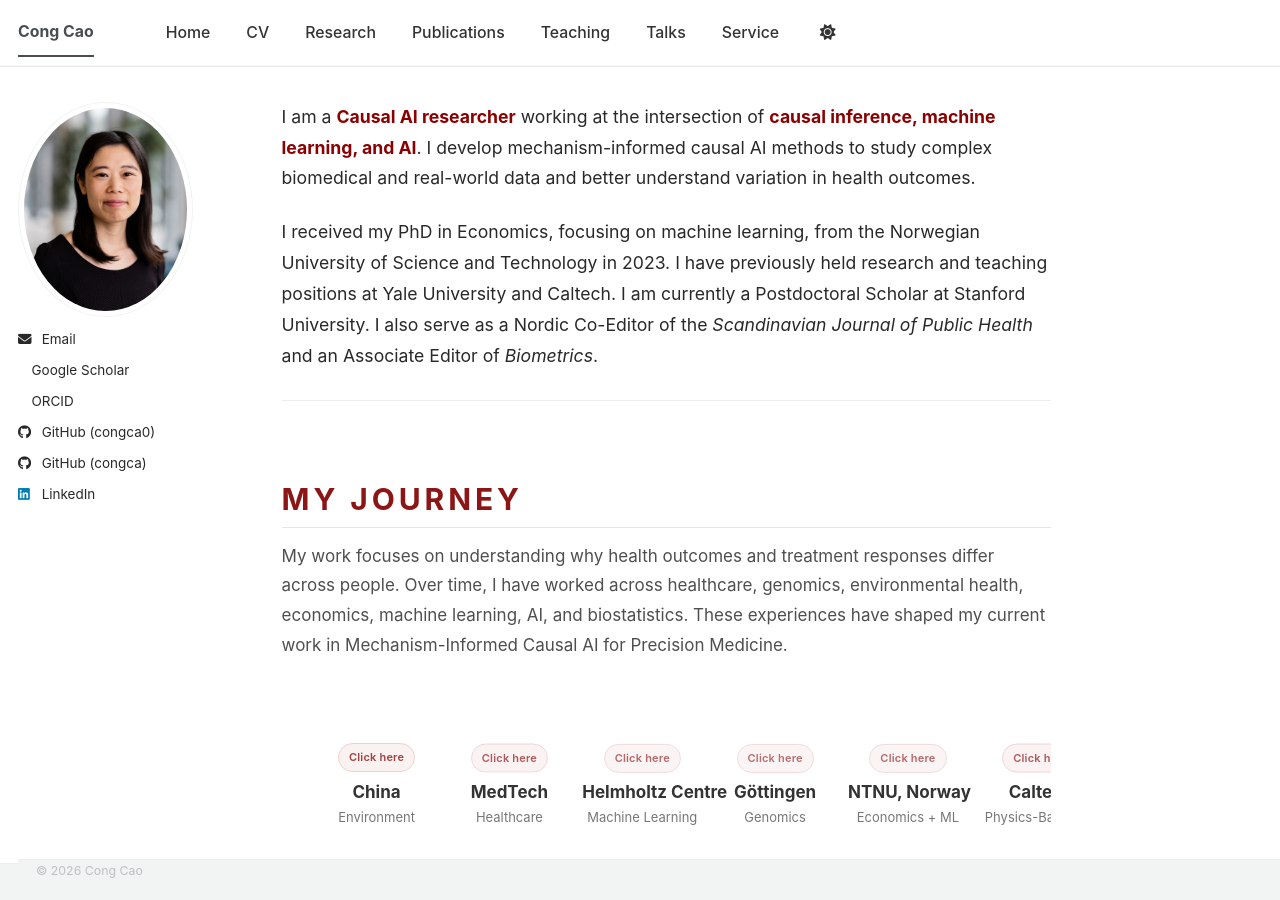
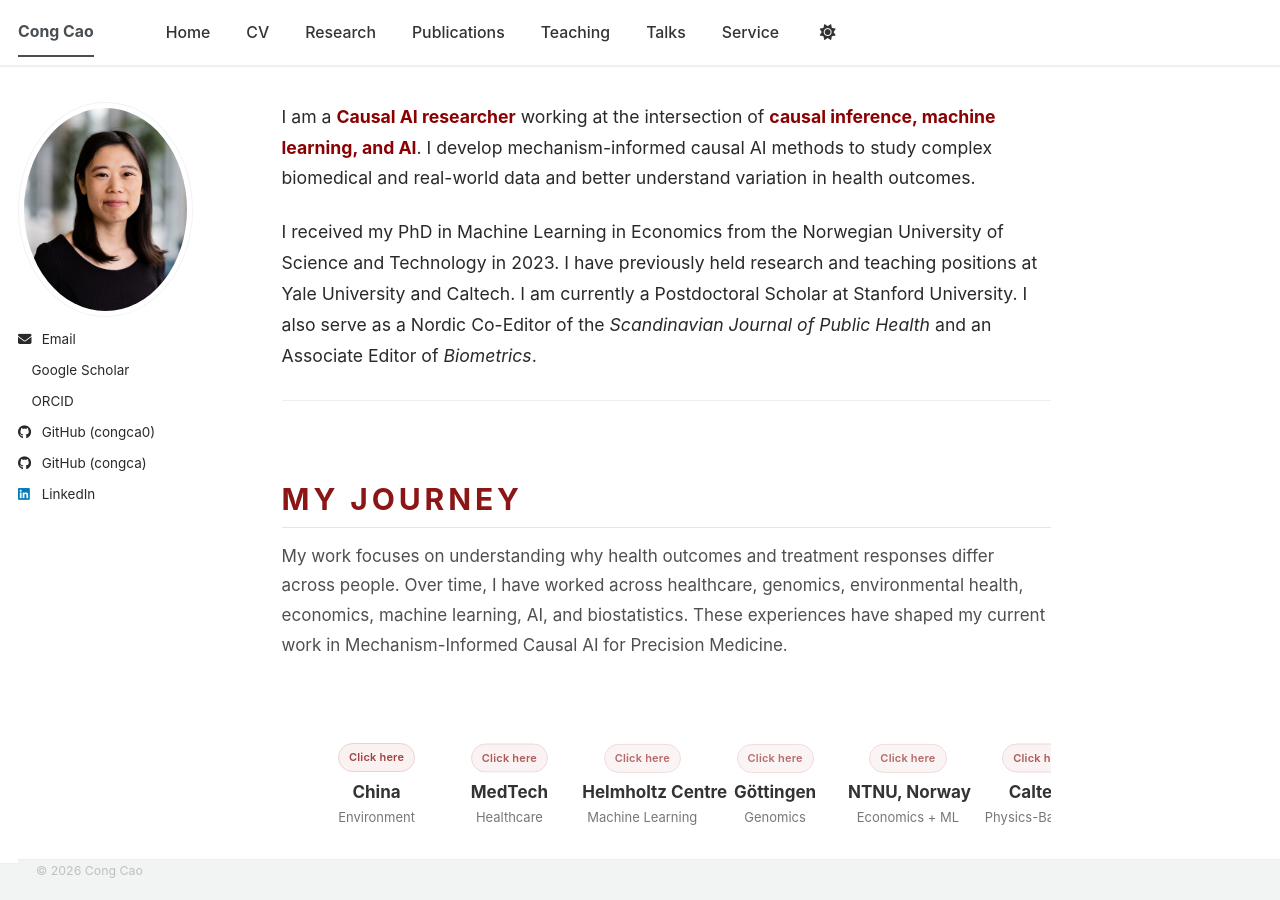
Before and after one commit to congca0/congca0.github.io, a Jekyll site: the page built from index.md, in a window 1280 px wide and 900 px high. Built offline with Jekyll 4.4.1, drawn with Linux system fonts in a browser that asks for light colours; a style sheet for code colours, icons or effects is not loaded; our own code applies the rules of GitHub Pages for plain Markdown files.

Commit message:
Update index.md

```diff
--- a/index.md
+++ b/index.md
@@ -5,7 +5,7 @@ author_profile: true
 
 I am a <strong style="color: #8B0000;">Causal AI researcher</strong> working at the intersection of <strong style="color: #8B0000;">causal inference, machine learning, and AI</strong>. I develop mechanism-informed causal AI methods to study complex biomedical and real-world data and better understand variation in health outcomes.
 
-I received my PhD in Economics, focusing on machine learning, from the Norwegian University of Science and Technology in 2023. I have previously held research and teaching positions at Yale University and Caltech. I am currently a Postdoctoral Scholar at Stanford University. I also serve as a Nordic Co-Editor of the *Scandinavian Journal of Public Health* and an Associate Editor of *Biometrics*.
+I received my PhD in Machine Learning in Economics from the Norwegian University of Science and Technology in 2023. I have previously held research and teaching positions at Yale University and Caltech. I am currently a Postdoctoral Scholar at Stanford University. I also serve as a Nordic Co-Editor of the *Scandinavian Journal of Public Health* and an Associate Editor of *Biometrics*.
 
 ---
 
```
